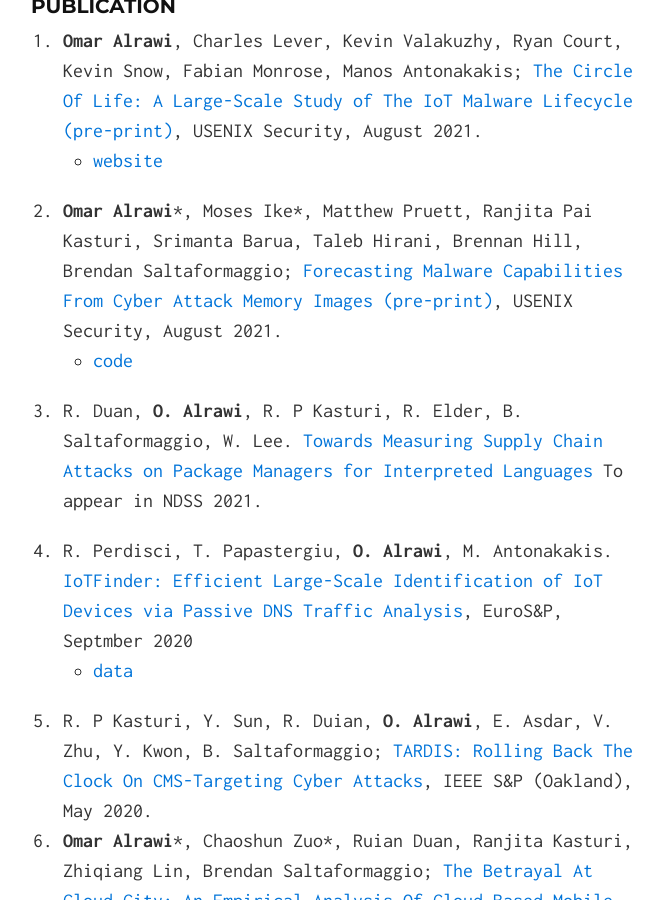
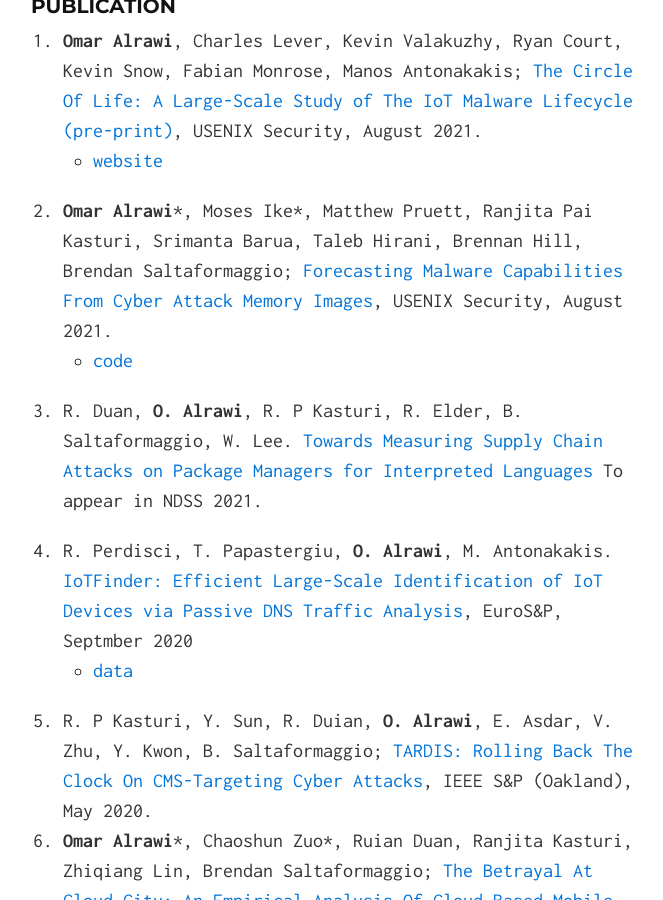
Before and after one commit to alrawi/alrawi.github.io, a Jekyll site: the page built from index.md, in a window 1280 px wide and 900 px high, scrolled down 1214 px. Shown: the whole window, without its empty margins (307-970 px from the left). Built offline with Jekyll 4.4.1, drawn with Linux system fonts in a browser that asks for light colours.

Commit message:
Update index.md

```diff
--- a/index.md
+++ b/index.md
@@ -27,7 +27,7 @@ Additionally, I am investigating malware threats affecting IoT, mobile apps, and
 ### Publication
 1. __Omar Alrawi__, Charles Lever, Kevin Valakuzhy, Ryan Court, Kevin Snow, Fabian Monrose, Manos Antonakakis; [The Circle Of Life: A Large-Scale Study of The IoT Malware Lifecycle (pre-print)](/static/papers/alrawi_iot-malware_sec21.pdf), USENIX Security, August 2021.
   * [website](https://badthings.info/)
-1. __Omar Alrawi__{::nomarkdown}*{:/}, Moses Ike{::nomarkdown}*{:/}, Matthew Pruett, Ranjita Pai Kasturi, Srimanta Barua, Taleb Hirani, Brennan Hill, Brendan Saltaformaggio; [Forecasting Malware Capabilities From Cyber Attack Memory Images (pre-print)](/static/papers/alrawi_forecast_sec21.pdf), USENIX Security, August 2021.
+1. __Omar Alrawi__{::nomarkdown}*{:/}, Moses Ike{::nomarkdown}*{:/}, Matthew Pruett, Ranjita Pai Kasturi, Srimanta Barua, Taleb Hirani, Brennan Hill, Brendan Saltaformaggio; [Forecasting Malware Capabilities From Cyber Attack Memory Images](/static/papers/alrawi_forecast_sec21.pdf), USENIX Security, August 2021.
   * [code](https://github.com/CyFI-Lab-Public/Forecast)
 1. R. Duan, __O. Alrawi__, R. P Kasturi, R. Elder, B. Saltaformaggio, W. Lee. [Towards Measuring Supply Chain Attacks on Package Managers for Interpreted Languages](/static/papers/supply-chain-NDSS21.pdf) To appear in NDSS 2021.
 
```
